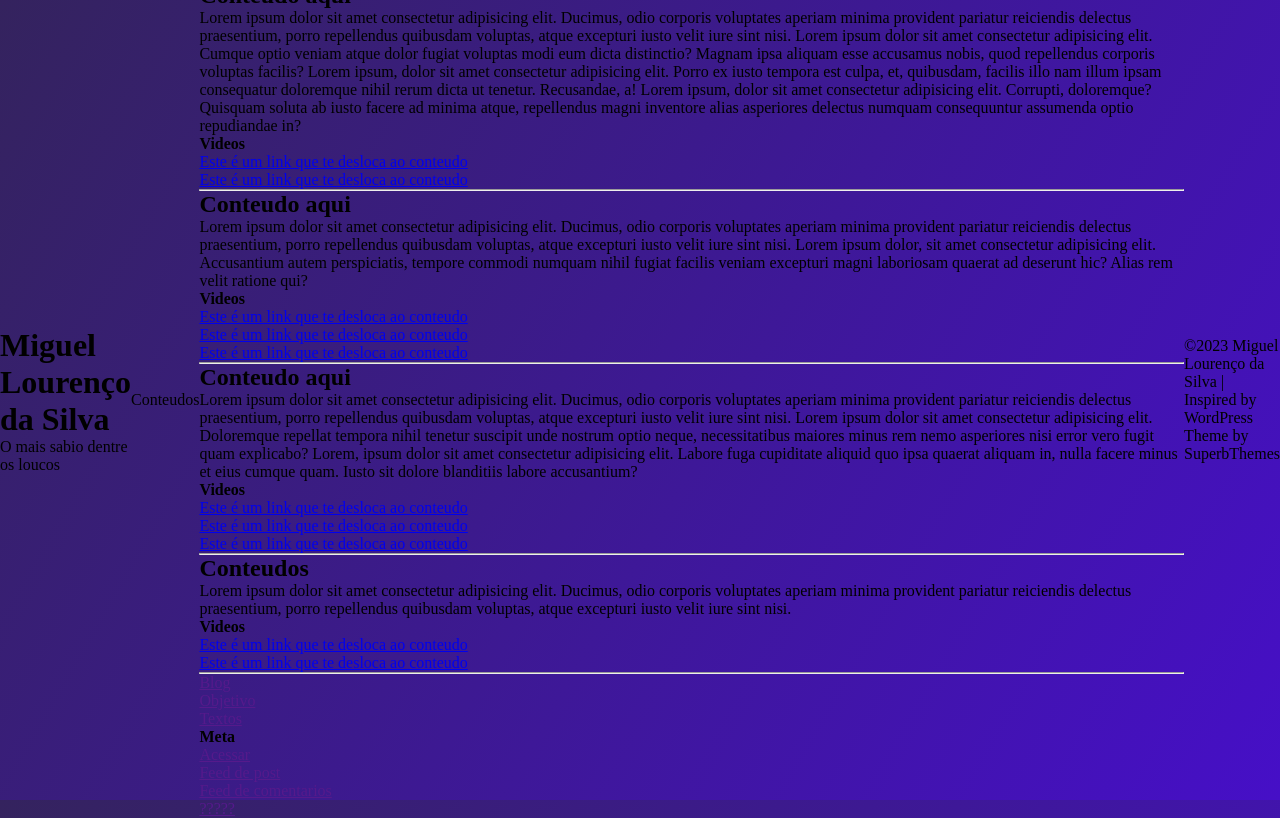
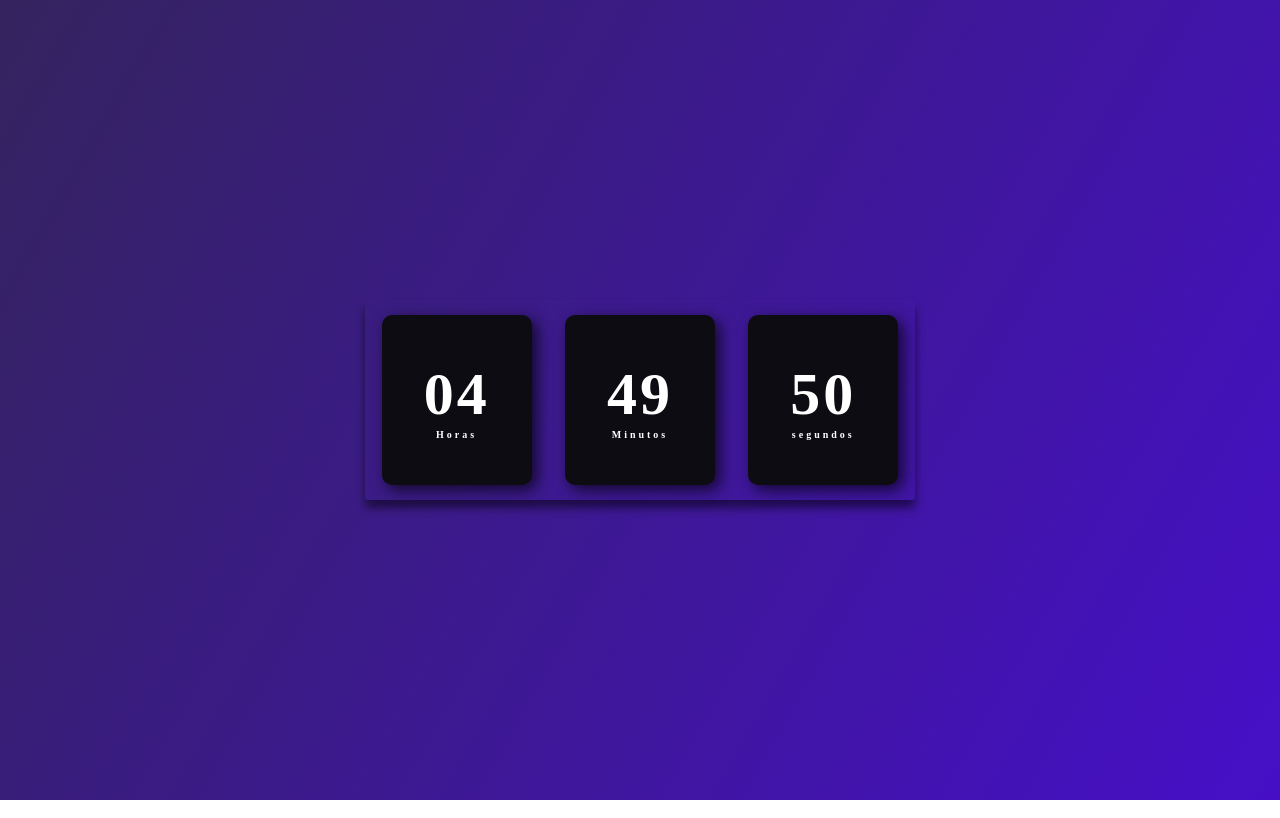
Before and after one commit to migu3lls/relogio-digital, a plain HTML site: page index.html in a window 1280 px wide. Drawn offline with Linux system fonts and the light colour scheme; files that its build step writes are made by us from their sources.

Commit message:
Add files via upload
-_-

```diff
--- a/index.html
+++ b/index.html
@@ -1,71 +1,31 @@
 <!DOCTYPE html>
-<html lang="pt-BR">
+<html lang="pt-br">
 <head>
     <meta charset="UTF-8">
-    <meta http-equiv="X-UA-Compatible" content="IE=edge">
     <meta name="viewport" content="width=device-width, initial-scale=1.0">
-    <link rel="stylesheet" href="/Um-site-nada-haver/src/css/style.css">
-    <link rel="stylesheet" href="/Um-site-nada-haver/src/css/style-responsivo.css">
-    <title>Um site nada suspeito ;)</title>
+    <title>Relogio Digital</title>
+    <link rel="stylesheet" href="css/style.css">
 </head>
+
 <body>
-    <div class="cab">
-        <h1 class="title">Miguel Lourenço da Silva</h1>
-        <p>O mais sabio dentre os loucos</p>
+    <div class="relogio">
+        <div>
+            <span id="horas">00</span>
+            <span class="tempo">Horas</span>
+        </div>
+
+        <div>
+            <span id="minutos">00</span>
+            <span class="tempo">Minutos</span>
+        </div>
+
+        <div>
+            <span id="segundos">00</span>
+            <span class="tempo">segundos</span>
+        </div>
     </div>
-    <ul class="sobre">
-        <div>
-            <a2 href="">Conteudos</a2>
-        </div>
-    </ul>
-    <main class="main">
-        <article class="main-1">
-            <h1>Conteudo aqui</h1>
-            <p>Lorem ipsum dolor sit amet consectetur adipisicing elit. Ducimus, odio corporis voluptates aperiam minima provident pariatur reiciendis delectus praesentium, porro repellendus quibusdam voluptas, atque excepturi iusto velit iure sint nisi. Lorem ipsum dolor sit amet consectetur adipisicing elit. Cumque optio veniam atque dolor fugiat voluptas modi eum dicta distinctio? Magnam ipsa aliquam esse accusamus nobis, quod repellendus corporis voluptas facilis? Lorem ipsum, dolor sit amet consectetur adipisicing elit. Porro ex iusto tempora est culpa, et, quibusdam, facilis illo nam illum ipsam consequatur doloremque nihil rerum dicta ut tenetur. Recusandae, a! Lorem ipsum, dolor sit amet consectetur adipisicing elit. Corrupti, doloremque? Quisquam soluta ab iusto facere ad minima atque, repellendus magni inventore alias asperiores delectus numquam consequuntur assumenda optio repudiandae in?</p>
-            <h4>Videos</h4>
-            <a href="https://abre.ai/gQdn">Este é um link que te desloca ao conteudo</a> </br>
-            <a href="https://abre.ai/gQdn">Este é um link que te desloca ao conteudo</a>
-            <p></p>
-            <hr>
-            <h1>Conteudo aqui</h1>
-            <p>Lorem ipsum dolor sit amet consectetur adipisicing elit. Ducimus, odio corporis voluptates aperiam minima provident pariatur reiciendis delectus praesentium, porro repellendus quibusdam voluptas, atque excepturi iusto velit iure sint nisi. Lorem ipsum dolor, sit amet consectetur adipisicing elit. Accusantium autem perspiciatis, tempore commodi numquam nihil fugiat facilis veniam excepturi magni laboriosam quaerat ad deserunt hic? Alias rem velit ratione qui?</p>
-            <h4>Videos</h4>
-            <a href="https://abre.ai/gQdn">Este é um link que te desloca ao conteudo</a> </br>
-            <a href="https://abre.ai/gQdn">Este é um link que te desloca ao conteudo</a> </br>
-            <a href="https://abre.ai/gQdn">Este é um link que te desloca ao conteudo</a>
-            <p></p>
-            <hr>
-            <h1>Conteudo aqui</h1>
-            <p>Lorem ipsum dolor sit amet consectetur adipisicing elit. Ducimus, odio corporis voluptates aperiam minima provident pariatur reiciendis delectus praesentium, porro repellendus quibusdam voluptas, atque excepturi iusto velit iure sint nisi. Lorem ipsum dolor sit amet consectetur adipisicing elit. Doloremque repellat tempora nihil tenetur suscipit unde nostrum optio neque, necessitatibus maiores minus rem nemo asperiores nisi error vero fugit quam explicabo? Lorem, ipsum dolor sit amet consectetur adipisicing elit. Labore fuga cupiditate aliquid quo ipsa quaerat aliquam in, nulla facere minus et eius cumque quam. Iusto sit dolore blanditiis labore accusantium?</p>
-            <h4>Videos</h4>
-            <a href="https://abre.ai/gQdn">Este é um link que te desloca ao conteudo</a> </br>
-            <a href="https://abre.ai/gQdn">Este é um link que te desloca ao conteudo</a> </br>
-            <a href="https://abre.ai/gQdn">Este é um link que te desloca ao conteudo</a>
-            <p></p>
-            <hr>
-            <h1>Conteudos</h1>
-            <p>Lorem ipsum dolor sit amet consectetur adipisicing elit. Ducimus, odio corporis voluptates aperiam minima provident pariatur reiciendis delectus praesentium, porro repellendus quibusdam voluptas, atque excepturi iusto velit iure sint nisi.</p>
-            <h4>Videos</h4>
-            <a href="https://abre.ai/gQdn">Este é um link que te desloca ao conteudo</a> </br>
-            <a href="https://abre.ai/gQdn">Este é um link que te desloca ao conteudo</a>
-            <p></p>
-            <hr>
-        </article>
-        <aside class="main-2">
-            <a href="">Blog</a> <br>
-            <a href="">Objetivo</a> <br>
-            <a href="">Textos</a>
-            <section class="section">
-                <h4>Meta</h4>
-                <a href="">Acessar</a> <br>
-                <a href="">Feed de post</a> <br>
-                <a href="">Feed de comentarios</a> <br>
-                <a href="">?????</a>
-            </section>
-        </aside>
-    </main>
-    <footer class="footer">
-        <p>©2023 Miguel Lourenço da Silva | Inspired by WordPress Theme by SuperbThemes</p>
-    </footer>
+
+    <script src="js/script.js"></script>
 </body>
+
 </html>
```
